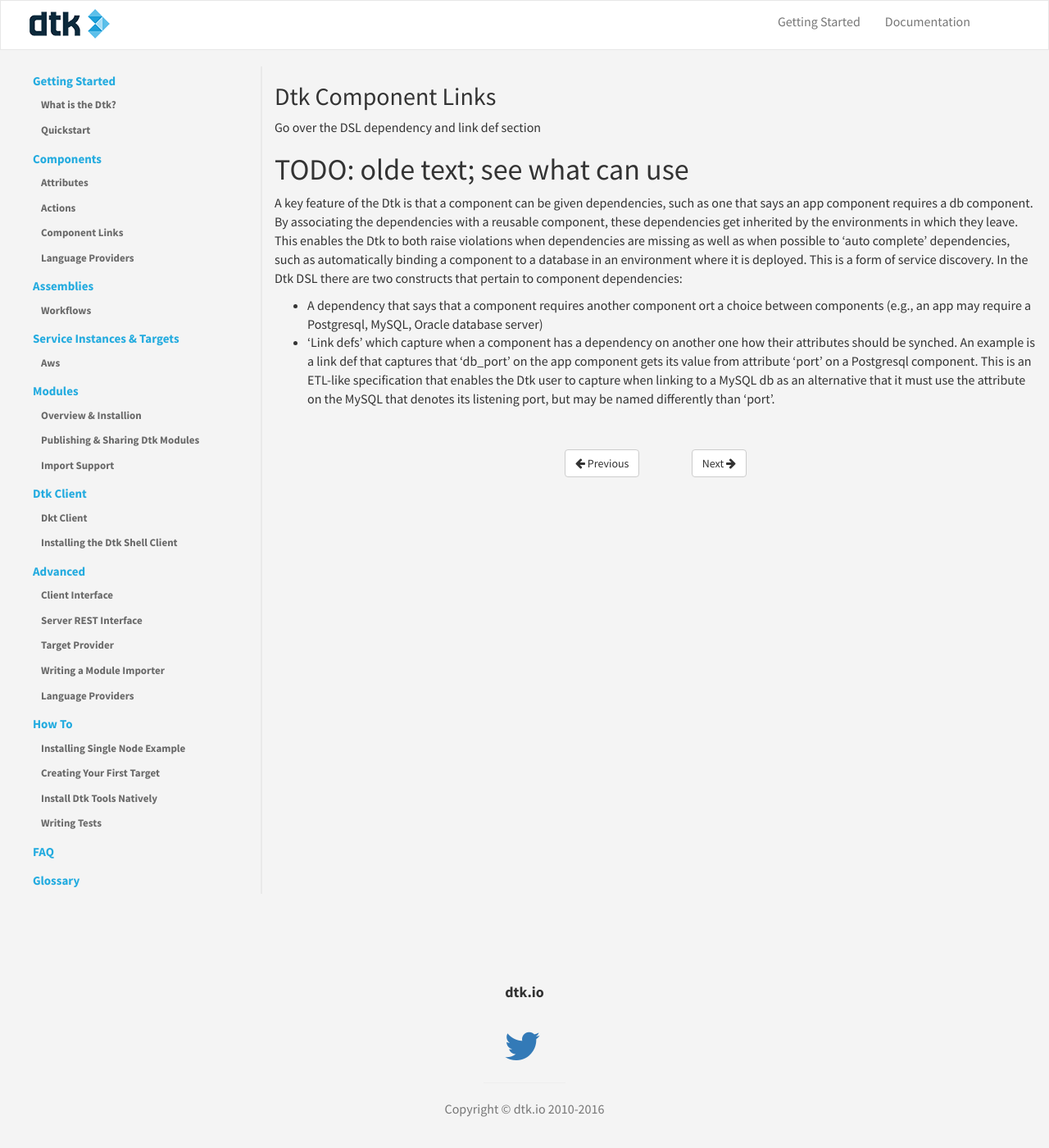
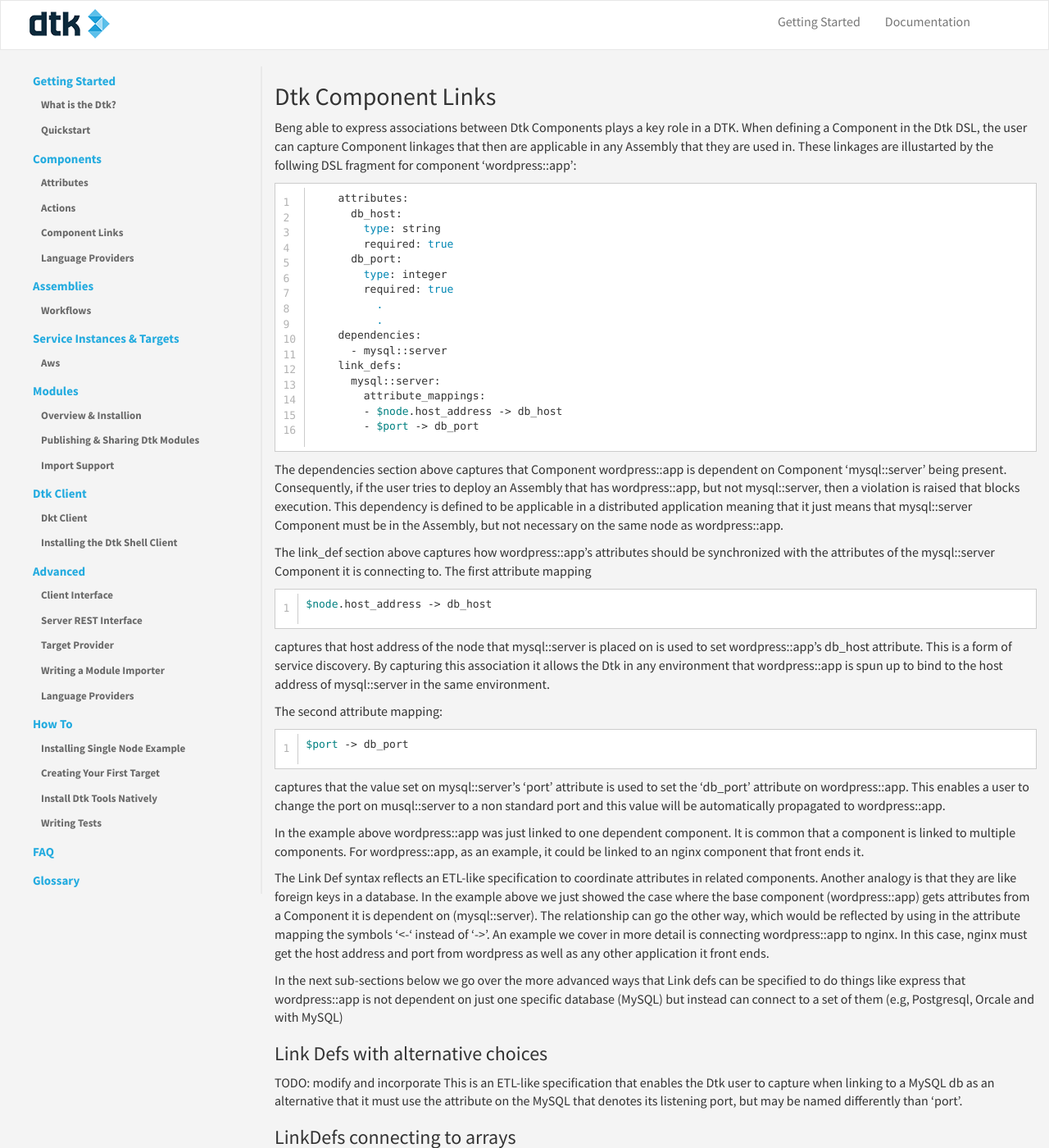
Before and after one commit to dtk/dtk-docs-v1, a Jekyll site: the page built from _components/component_links.md, in a window 1280 px wide and 1400 px high. Shown: the whole window at 82% size. Built offline with Jekyll 4.4.1, drawn with Linux system fonts in a browser that asks for light colours; some of the changed text lies outside the part shown.

Commit message:
Updated _components/component_links.md

```diff
--- a/_components/component_links.md
+++ b/_components/component_links.md
@@ -5,10 +5,60 @@ order: 20
 
 ## Dtk Component Links
 
-Go over the DSL dependency and link def section
+Beng able to express associations between Dtk Components plays a key role in a DTK. When defining a Component in the Dtk DSL, the user can capture Component linkages that then are applicable in any Assembly that they are used in. These linkages are illustarted by the follwing DSL fragment for component 'wordpress::app':
+{% highlight bash linenos %}
+    attributes:
+      db_host:
+        type: string
+        required: true
+      db_port:
+        type: integer
+        required: true
+          .
+          .
+    dependencies:
+      - mysql::server
+    link_defs:
+      mysql::server:
+        attribute_mappings:
+        - $node.host_address -> db_host
+        - $port -> db_port
+{% endhighlight %}
 
-# TODO: olde text; see what can use
+The dependencies section above captures that Component wordpress::app is dependent on Component ‘mysql::server’ being present. Consequently, if the user tries to deploy an Assembly that has wordpress::app, but not mysql::server, then a violation is raised that blocks execution. This dependency is defined to be applicable in a distributed application meaning that it just means that mysql::server Component must be in the Assembly, but not necessary on the same node as wordpress::app.
 
-A key feature of the Dtk is that a component can be given dependencies, such as one that says an app component requires a db component. By associating the dependencies with a reusable component, these dependencies get inherited by the environments in which they leave. This enables the Dtk to both raise violations when dependencies are missing as well as when possible to ‘auto complete’ dependencies, such as automatically binding a component to a database in an environment where it is deployed. This is a form of service discovery. In the Dtk DSL there are two constructs that pertain to component dependencies:
-* A dependency that says that a component requires another component ort a choice between components (e.g., an app may require a Postgresql, MySQL, Oracle database server)
-* ‘Link defs’ which capture when a component has a dependency on another one how their attributes should be synched. An example is a link def that captures that ‘db_port’ on the app component gets its value from attribute ‘port’ on a Postgresql component. This is an ETL-like specification that enables the Dtk user to capture when linking to a MySQL db as an alternative that it must use the attribute on the MySQL that denotes its listening port, but may be named differently than ‘port’.
+The link_def section above captures how wordpress::app’s attributes should be synchronized with the attributes of the mysql::server Component it is connecting to. The first attribute mapping
+{% highlight bash linenos %}
+$node.host_address -> db_host
+{% endhighlight %}
+captures that host address of the node that mysql::server is placed on is used to set wordpress::app’s db_host attribute. This is a form of service discovery. By capturing this association it allows the Dtk in any environment that wordpress::app is spun up to bind to the host address of mysql::server in the same environment.
+
+The second attribute mapping:
+{% highlight bash linenos %}
+$port -> db_port
+{% endhighlight %}
+captures that the value set on mysql::server’s ‘port’ attribute is used to set the ‘db_port’ attribute on wordpress::app. This enables a user to change the port on musql::server to a non standard port and this value will be automatically propagated to wordpress::app.
+
+In the example above wordpress::app was just linked to one dependent component. It is common that a component is linked to multiple components. For wordpress::app, as an example, it could be linked to an nginx component that front ends it.
+
+The Link Def syntax reflects an ETL-like specification to coordinate attributes in related components. Another analogy is that they are like foreign keys in a database. In the example above we just showed the case where the base component (wordpress::app) gets attributes from a Component it is dependent on (mysql::server). The relationship can go the other way, which would be reflected by using in the attribute mapping the symbols ‘<-‘ instead of ‘->’. An example we cover in more detail is connecting wordpress::app to nginx. In this case, nginx must get the host address and port from wordpress as well as any other application it front ends.
+
+In the next sub-sections below we go over the more advanced ways that Link defs can be specified to do things like express that wordpress::app is not dependent on just one specific database (MySQL) but instead can connect to a set of them  (e.g, Postgresql, Orcale and with MySQL)
+
+### Link Defs with alternative choices
+
+TODO: modify and incorporate
+This is an ETL-like specification that enables the Dtk user to capture when linking to a MySQL db as an alternative that it must use the attribute on the MySQL that denotes its listening port, but may be named differently than ‘port’.
+
+
+### LinkDefs connecting to arrays
+
+TODO: give an example with ngix. There can be multiple components that connect to nginx,. Each one splices into an array in nginx thatmaintains the list of host address, ports etc that traffic is routed to
+
+### Link Def without Dependency
+
+capture how two related Components Attributes should be coordinated. An example is a Link Def that captures that 'db_host' gets the host address
+
+### Dependencies that restrict where the Component is placed
+
+TODO: ...
```
Also changed, not shown: components.md (+3 -1 lines).
